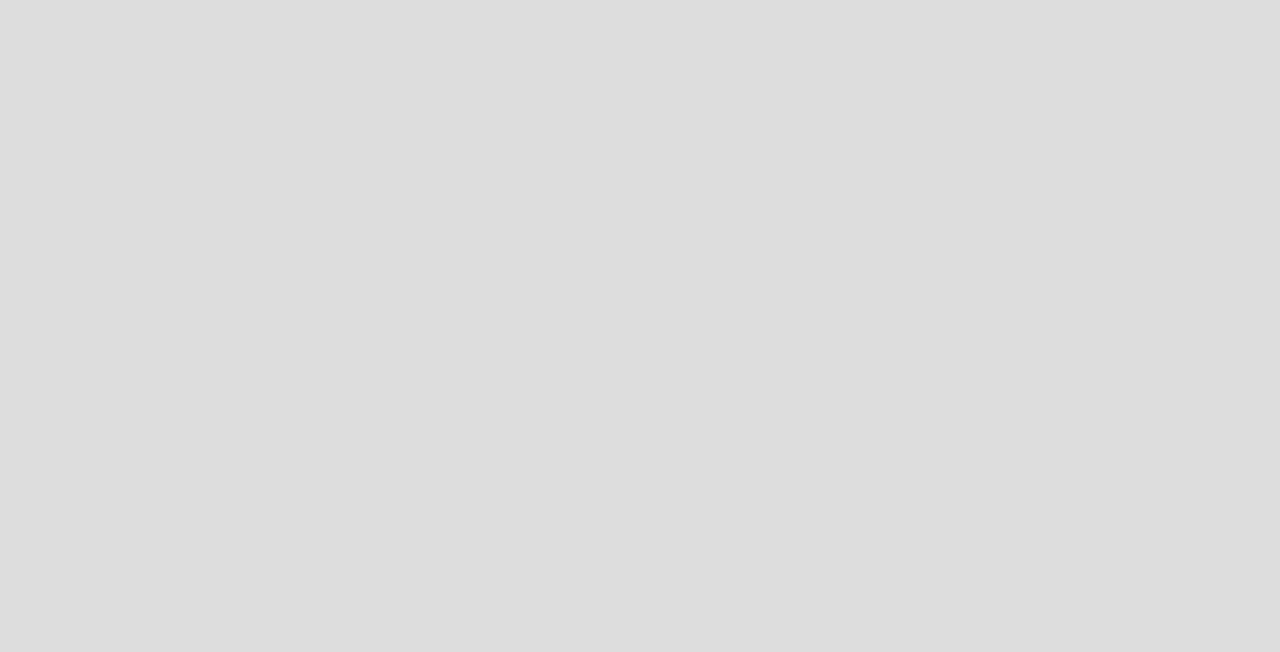
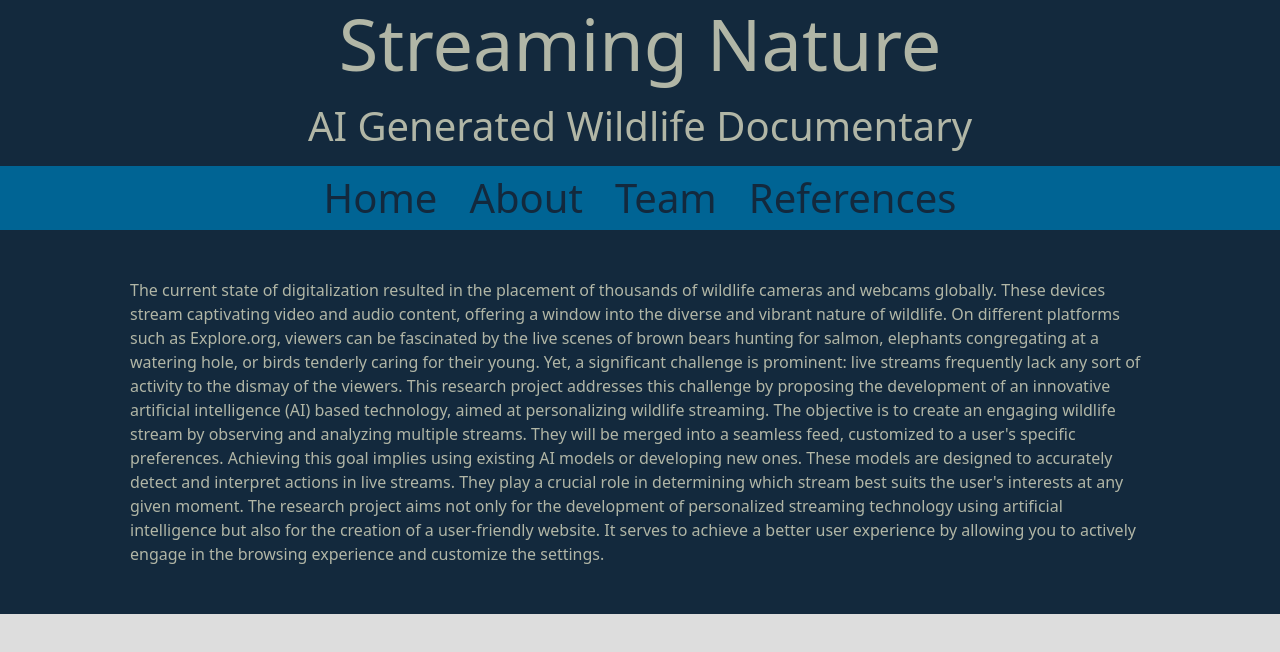
Before and after one commit to KSandfort/streaming-nature_website, a React (Vite) app: page /about in a window 1280 px wide. Before the commit this address had no page. Shown: the top 652 px of the page. Built offline with nearby package versions, Linux system fonts and the light colour scheme.

Commit message:
Added new pages

```diff
--- a/src/App.tsx
+++ b/src/App.tsx
@@ -3,6 +3,9 @@ import "../scss/custom.scss";
 import { BrowserRouter as Router, Route, Routes } from "react-router-dom";
 import Home from "./pages/Home";
 import Login from "./pages/Login";
+import About from "./pages/About";
+import Team from "./pages/Team";
+import References from "./pages/References";
 
 function App() {
   return (
@@ -10,6 +13,9 @@ function App() {
       <Routes>
         <Route path="/" Component={Home} />
         <Route path="/login" Component={Login} />
+        <Route path="/about" Component={About} />
+        <Route path="/team" Component={Team} />
+        <Route path="/references" Component={References} />
       </Routes>
     </Router>
   );
--- /dev/null
+++ b/src/components/AboutText.tsx
@@ -0,0 +1,35 @@
+import "../../scss/custom.scss";
+
+function AboutText() {
+  return (
+    <div className="container">
+      <p className="text-light p-5">
+        The current state of digitalization resulted in the placement of
+        thousands of wildlife cameras and webcams globally. These devices stream
+        captivating video and audio content, offering a window into the diverse
+        and vibrant nature of wildlife. On different platforms such as
+        Explore.org, viewers can be fascinated by the live scenes of brown bears
+        hunting for salmon, elephants congregating at a watering hole, or birds
+        tenderly caring for their young. Yet, a significant challenge is
+        prominent: live streams frequently lack any sort of activity to the
+        dismay of the viewers. This research project addresses this challenge by
+        proposing the development of an innovative artificial intelligence (AI)
+        based technology, aimed at personalizing wildlife streaming. The
+        objective is to create an engaging wildlife stream by observing and
+        analyzing multiple streams. They will be merged into a seamless feed,
+        customized to a user's specific preferences. Achieving this goal implies
+        using existing AI models or developing new ones. These models are
+        designed to accurately detect and interpret actions in live streams.
+        They play a crucial role in determining which stream best suits the
+        user's interests at any given moment. The research project aims not only
+        for the development of personalized streaming technology using
+        artificial intelligence but also for the creation of a user-friendly
+        website. It serves to achieve a better user experience by allowing you
+        to actively engage in the browsing experience and customize the
+        settings.
+      </p>
+    </div>
+  );
+}
+
+export default AboutText;
--- a/src/components/NavBar.tsx
+++ b/src/components/NavBar.tsx
@@ -14,23 +14,24 @@ function NavBar() {
       </li>
       <li className="nav-item">
         <a className="nav-link" href="#">
-          About
+          <Link to="/about" style={{ textDecoration: "none" }}>
+            About
+          </Link>
         </a>
       </li>
       <li className="nav-item">
         <a className="nav-link" href="#">
-          Team
+          <Link to="/team" style={{ textDecoration: "none" }}>
+            Team
+          </Link>
         </a>
       </li>
       <li className="nav-item">
         <a className="nav-link" href="#">
-          References
+          <Link to="/references" style={{ textDecoration: "none" }}>
+            References
+          </Link>
         </a>
-      </li>
-      <li className="nav-item">
-        <button type="button" className="btn btn-light">
-          <Link to="/login">Login</Link>
-        </button>
       </li>
     </ul>
   );
--- /dev/null
+++ b/src/components/TeamSection.tsx
@@ -0,0 +1,18 @@
+import "../../scss/custom.scss";
+
+function TeamSection() {
+  return (
+    <div className="container p-5">
+      <ul className="list-group">
+        <li className="list-group-item">Anna Tsvetkova</li>
+        <li className="list-group-item">Bas Körver</li>
+        <li className="list-group-item">Cédric Cortenraede</li>
+        <li className="list-group-item">Jules Zeelen</li>
+        <li className="list-group-item">Konstantin Sandfort</li>
+        <li className="list-group-item">Wasti Murad</li>
+      </ul>
+    </div>
+  );
+}
+
+export default TeamSection;
--- /dev/null
+++ b/src/pages/About.tsx
@@ -0,0 +1,19 @@
+import "../../scss/custom.scss";
+import AboutText from "../components/AboutText";
+
+import NavBar from "./../components/NavBar";
+import TopHeader from "./../components/TopHeader";
+
+function About() {
+  return (
+    <div className="bg-primary">
+      <header>
+        <TopHeader />
+        <NavBar />
+      </header>
+      <AboutText />
+    </div>
+  );
+}
+
+export default About;
--- /dev/null
+++ b/src/pages/References.tsx
@@ -0,0 +1,17 @@
+import "../../scss/custom.scss";
+
+import NavBar from "./../components/NavBar";
+import TopHeader from "./../components/TopHeader";
+
+function References() {
+  return (
+    <div className="bg-primary">
+      <header>
+        <TopHeader />
+        <NavBar />
+      </header>
+    </div>
+  );
+}
+
+export default References;
--- /dev/null
+++ b/src/pages/Team.tsx
@@ -0,0 +1,19 @@
+import "../../scss/custom.scss";
+import TeamSection from "../components/TeamSection";
+
+import NavBar from "./../components/NavBar";
+import TopHeader from "./../components/TopHeader";
+
+function Team() {
+  return (
+    <div className="bg-primary">
+      <header>
+        <TopHeader />
+        <NavBar />
+      </header>
+      <TeamSection />
+    </div>
+  );
+}
+
+export default Team;
```
Also changed, not shown: 1 other file (tests, documents, lock files or other folders).
